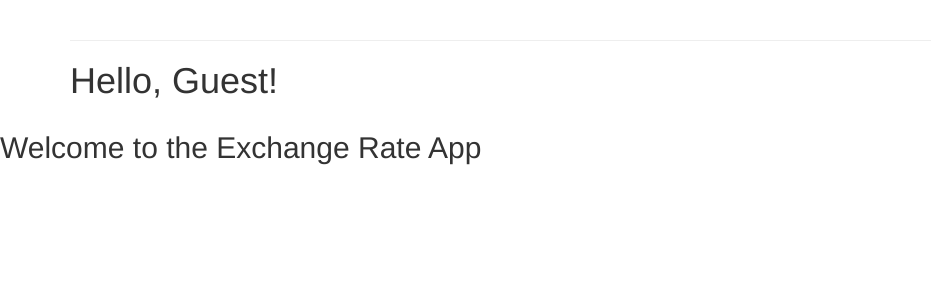
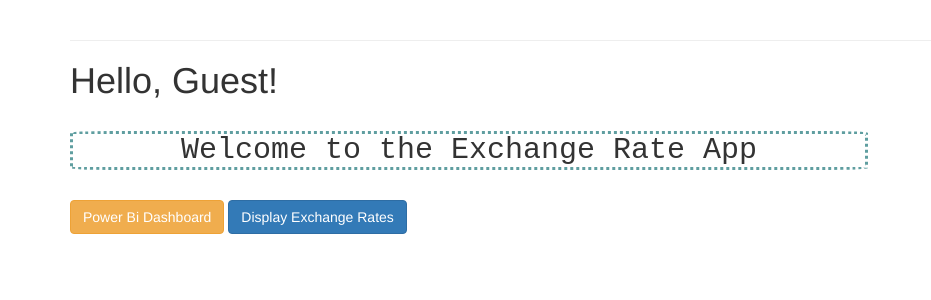
Before and after one commit to skjoshi267/Exchange-Rate-App, a Flask app: page / in a window 1280 px wide. Shown: the part 52-352 px from the top of the page, without its empty margins (0-931 px from the left). Run offline with Flask 2, Linux system fonts and the light colour scheme; some libraries are stand-ins or nearby versions.

Commit message:
Improved UI

```diff
--- a/Flask_App/static/css/main.css
+++ b/Flask_App/static/css/main.css
@@ -3,4 +3,32 @@
     margin-right: 2%;
     margin-top: 2%;
     width: 25%;
-  };
+  }
+
+.index-h2{
+    border-style: dotted;
+    text-align: center;
+    border-radius: 5%;
+    border-color: cadetblue;
+    width: 70%;
+    font-family: 'Courier New', Courier, monospace;
+  }
+
+  /* .btn{
+    width: 175px !important;
+    height: 175px !important;
+    font-size: 13 px;
+  } */
+
+  /* .btn-warning{
+    float: left;
+    margin-left: 25%;
+  }
+
+  .btn-primary{
+    margin-left: 20px;
+  } */
+
+  /* .index-div-btns{
+    width: 70%;
+  } */
--- a/Flask_App/templates/base.html
+++ b/Flask_App/templates/base.html
@@ -31,16 +31,16 @@
 
 {% block content %}
 <div class="container">
-    <hr>
     {% with messages = get_flashed_messages() %}
     {% if messages %}
-    <ul>
+    <ul class="list-group">
         {% for message in messages %}
-        <li>{{ message }}</li>
+        <li class="list-group-item list-group-item-info">{{ message }}</li>
         {% endfor %}
     </ul>
     {% endif %}
     {% endwith %}
+    <hr>
     <h1>Hello, {{ user.user }}!</h1>
 </div>
 
--- a/Flask_App/templates/index.html
+++ b/Flask_App/templates/index.html
@@ -1,7 +1,12 @@
 {% extends "base.html" %}
 
 {% block app_content %}
-    <h2>
+<div class="container">
+    <h2 class="index-h2">
         Welcome to the Exchange Rate App
     </h2>
+    <br>
+    <button type="button" class="btn btn-warning">Power Bi Dashboard</button>
+    <button type="button" class="btn btn-primary">Display Exchange Rates</button>
+</div>
 {% endblock %}
```
